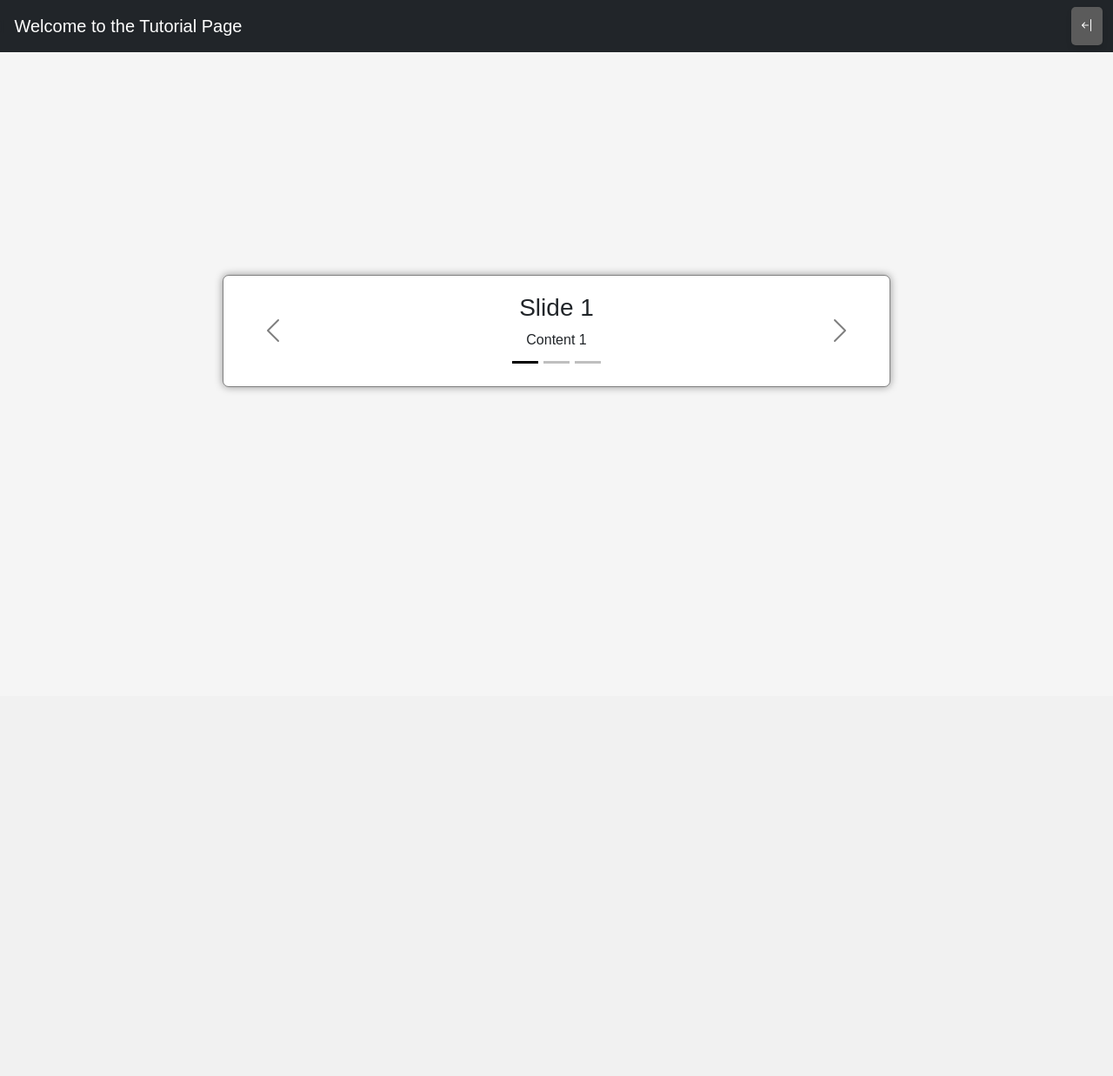
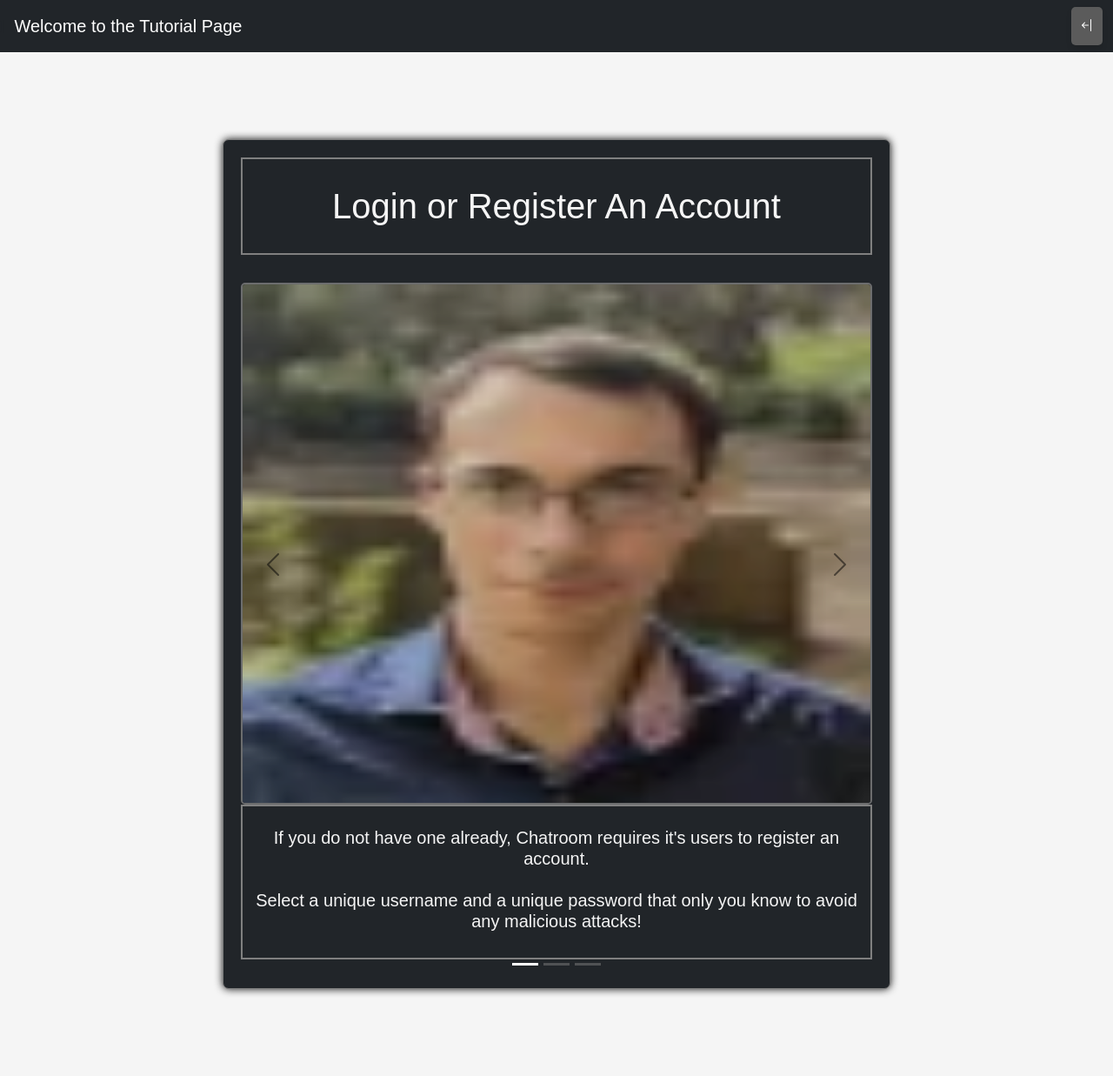
Before and after one commit to CelynChew/CITS3403, a Flask app: page /tutorial in a window 1280 px wide. Shown: the whole page at 87% size. Before the commit the page ends 450 px from the top, so only its background shows below. Run offline with Flask 3, Linux system fonts and the light colour scheme.

Commit message:
Initial Content for Tutorial Page including temporary images

```diff
--- a/app/static/css/tutorial.css
+++ b/app/static/css/tutorial.css
@@ -2,6 +2,26 @@ body {
     background-color: whitesmoke;
     font-family: Arial, sans-serif;
 }
+
+h1{
+    border: 2px solid grey;
+    padding-bottom: 30px;
+    padding-top:30px;
+
+
+}
+h5 {
+    border: 2px solid grey;
+    padding-bottom: 30px;
+
+}
+
+
+img {
+    opacity: 0.8;
+    border: 2px solid grey;
+    border-radius: 5px;
+    }
 
 
 .back-button {
@@ -25,17 +45,19 @@ body {
 }
 
 .carousel {
-    background-color: white;
+    background-color: rgb(33, 37, 41, 1) ;
     border: 1px solid gray;
-    margin: auto; /* center the carousel horizontally */
-    margin-top: 20%; /* center the carousel vertically */
+    margin: auto;
+    margin-bottom: 100px; /* center the carousel horizontally */
+    margin-top: 100px; /* center the carousel vertically */
     border-radius: 7px;
     text-align: center;
     width: 60%;
-    box-shadow: 0 0 10px rgba(0, 0, 0, 0.4);
+    box-shadow: 0 0 10px rgb(17, 17, 17);
 }
 
 .carousel-item {
+    color: whitesmoke;
     padding: 20px;
     margin-bottom: 5px;
     text-align: center;
@@ -46,7 +68,7 @@ body {
 }
 
 .carousel-indicators button.active {
-    background-color: black !important; /* ensures active indicator is black */
+    background-color: white !important; /* ensures active indicator is black */
 }
 
 .carousel-control-prev, .carousel-control-next{
--- a/app/templates/tutorial.html
+++ b/app/templates/tutorial.html
@@ -44,16 +44,19 @@
         <!-- The slideshow/carousel -->
         <div class="carousel-inner">
             <div class="carousel-item active">
-                <h3>Slide 1</h3>
-                <p>Content 1</p>
+                <h1>Login or Register An Account</h1><br>
+                <img  src="../static/Images/me-small.webp" class="d-block w-100" alt="Goat"  width="600" height="600" >
+                <h5> <br>If you do not have one already, Chatroom requires it's users to register an account.<br><br>Select a unique username and a unique password that only you know to avoid any malicious attacks!</h5>
             </div>
             <div class="carousel-item">
-                <h3>Slide 2</h3>
-                <p>Content 2</p>
+                <h1>Create a Chat</h1><br>
+                <img class="d-block w-100" src="../static/Images/me-small.webp" alt="Goat"  width="600" height="600">
+                <h5><br>Once logged in, click the plus button then enter the username of who you'd like to chat with to create a chat.<br></h5>
             </div>
             <div class="carousel-item">
-                <h3>Slide 3</h3>
-                <p>Content 3</p>
+                <h1>Enjoy!</h1><br>
+                <img class="d-block w-100" src="../static/Images/me-small.webp" alt="Goat"  width="600" height="600">
+                <h5><br>Begin sending messages! Chatroom will save all chats created allowing you to use whenever you feel necessary!<br><br>Use the trash button to delete chats and make sure to logout when you are finished!<br></h5>
             </div>
         </div>
 
```
Also changed, not shown: app/static/Images/Taylor Swizzle.jpg (added), app/static/Images/me-small.webp (added).
